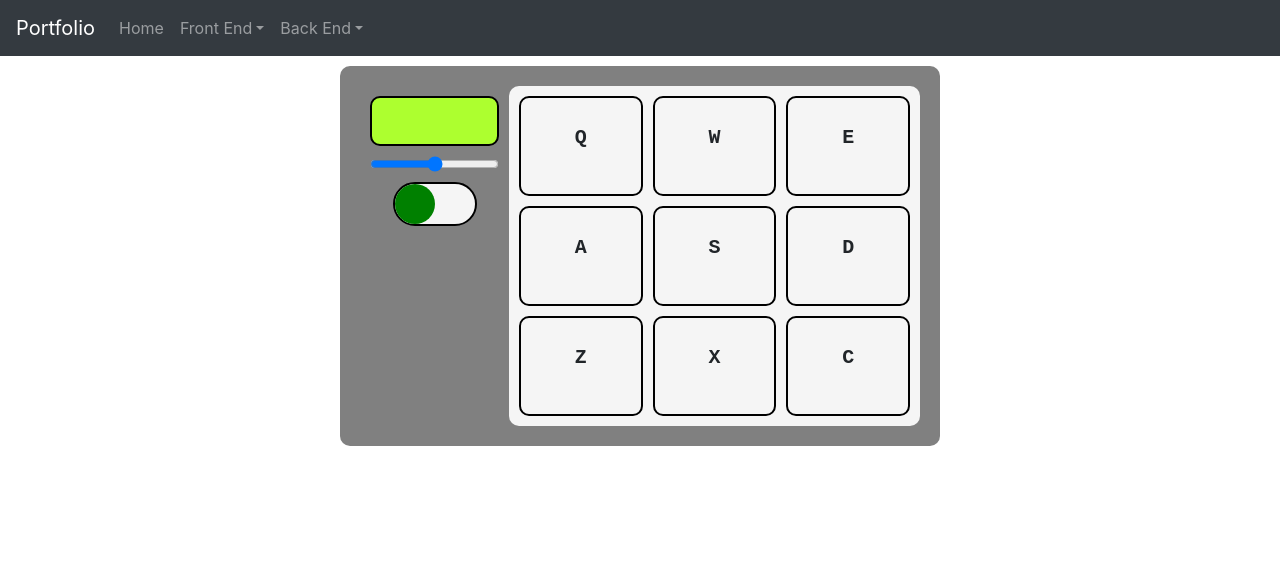
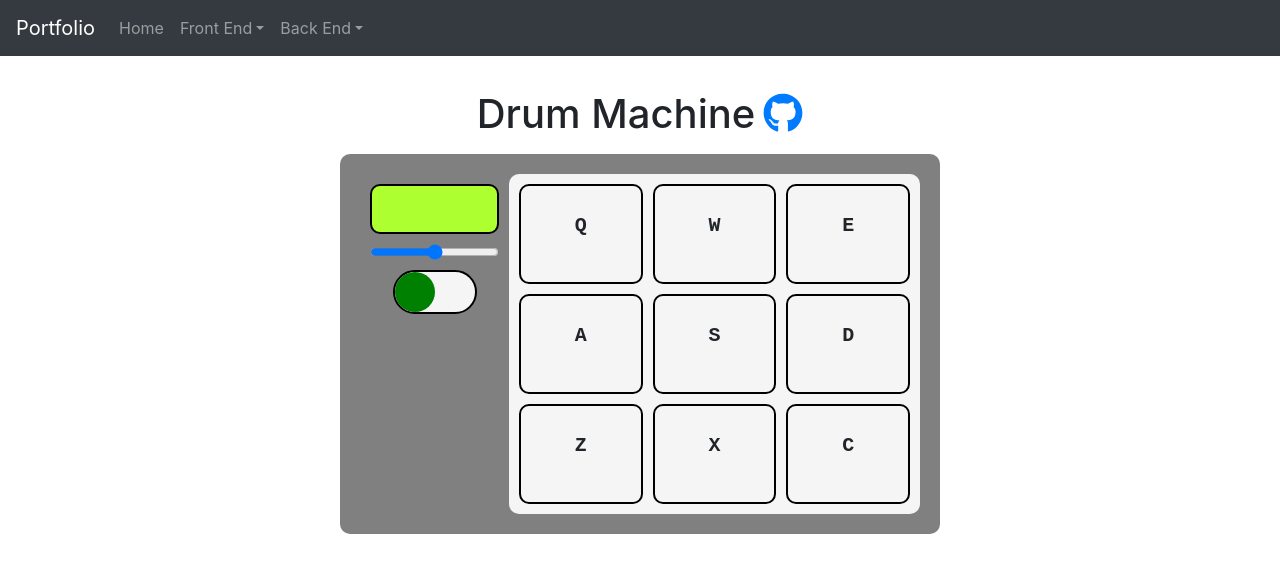
Before and after one commit to adrianwix/portfolio, a Next.js app: page /drum-machine in a window 1280 px wide. Shown: the top 572 px of the page. Built offline with nearby package versions, Linux system fonts and the light colour scheme.

Commit message:
Added Title and Github link to front end projects

```diff
--- a/pages/drum-machine.tsx
+++ b/pages/drum-machine.tsx
@@ -5,6 +5,8 @@ import config from '../data/config'
 import { DrumMachineInterface, State } from 'types/drumMachine/DrumMachineTypes'
 import { KeyConfig } from 'types/drumMachine/DrumPadTypes'
 import 'styles/DrumMachine.scss'
+import { FontAwesomeIcon } from '@fortawesome/react-fontawesome'
+import { faGithub } from '@fortawesome/free-brands-svg-icons'
 
 // TODO: This thing is too ugly
 class DrumMachine extends React.Component<any, State>
@@ -62,7 +64,15 @@ class DrumMachine extends React.Component<any, State>
 
 	render() {
 		return (
-			<main>
+			<div className="dum-machine-root">
+				<h1 className="mt-4 mb-3">Drum Machine
+					<a title="Github"
+					   className="ml-2"
+					   href="https://github.com/adrianwix/portfolio/blob/master/pages/drum-machine.tsx">
+						<FontAwesomeIcon icon={faGithub}/>
+					</a>
+				</h1>
+
 				<div id="drum-machine">
 					<Controls
 						display={this.state.display}
@@ -80,7 +90,7 @@ class DrumMachine extends React.Component<any, State>
 						)}
 					</div>
 				</div>
-			</main>
+			</div>
 		)
 	}
 }
--- a/routes/index.js
+++ b/routes/index.js
@@ -1,3 +1,5 @@
+// TODO: Find a way to document the routes
+
 // APIs
 const issueTrackerApi = require('./api/issueTrackerApi')
 const libraryApi = require('./api/libraryApi')
--- a/styles/Calculator.scss
+++ b/styles/Calculator.scss
@@ -1,6 +1,6 @@
 #calculator {
   position: relative;
-  margin: 50px 0 0 50px;
+  margin: 50px auto;
   width: 320px;
   background: #cecece;
   border-radius: 10px;
--- a/styles/DrumMachine.scss
+++ b/styles/DrumMachine.scss
@@ -1,10 +1,8 @@
-main {
-  width: 100vw;
-  height: 100%;
+.dum-machine-root {
   display: flex;
-  justify-content: center;
   align-items: center;
   padding: 10px 0;
+  flex-direction: column;
 
   div#drum-machine {
     display: flex;
--- a/styles/RandomQuoteMachine.scss
+++ b/styles/RandomQuoteMachine.scss
@@ -5,9 +5,13 @@
   font-family: Montserrat, serif;
   height: 100vh;
 
+  h1 {
+    text-align: center;
+    color: white;
+  }
+
   .box {
     position: relative;
-    margin-top: 40px;
     padding: 10px 10px 52.5px 10px;
     background: white;
     color: #130d52;
--- a/types/drumMachine/ControlsTypes.ts
+++ b/types/drumMachine/ControlsTypes.ts
@@ -1,3 +1,5 @@
+import React from 'react'
+
 export interface PropTypes {
 	power: boolean
 	volume: number
```
Also changed, not shown: package.json (+6 -4 lines), pages/calculator.tsx (+10 -2 lines), pages/markdown-previewer.tsx (+21 -4 lines), pages/random-quote-machine.tsx (+9 -1 lines), styles/MarkdownPreviewer.scss (+9 -1 lines), 2 other files (tests, documents, lock files or other folders).
